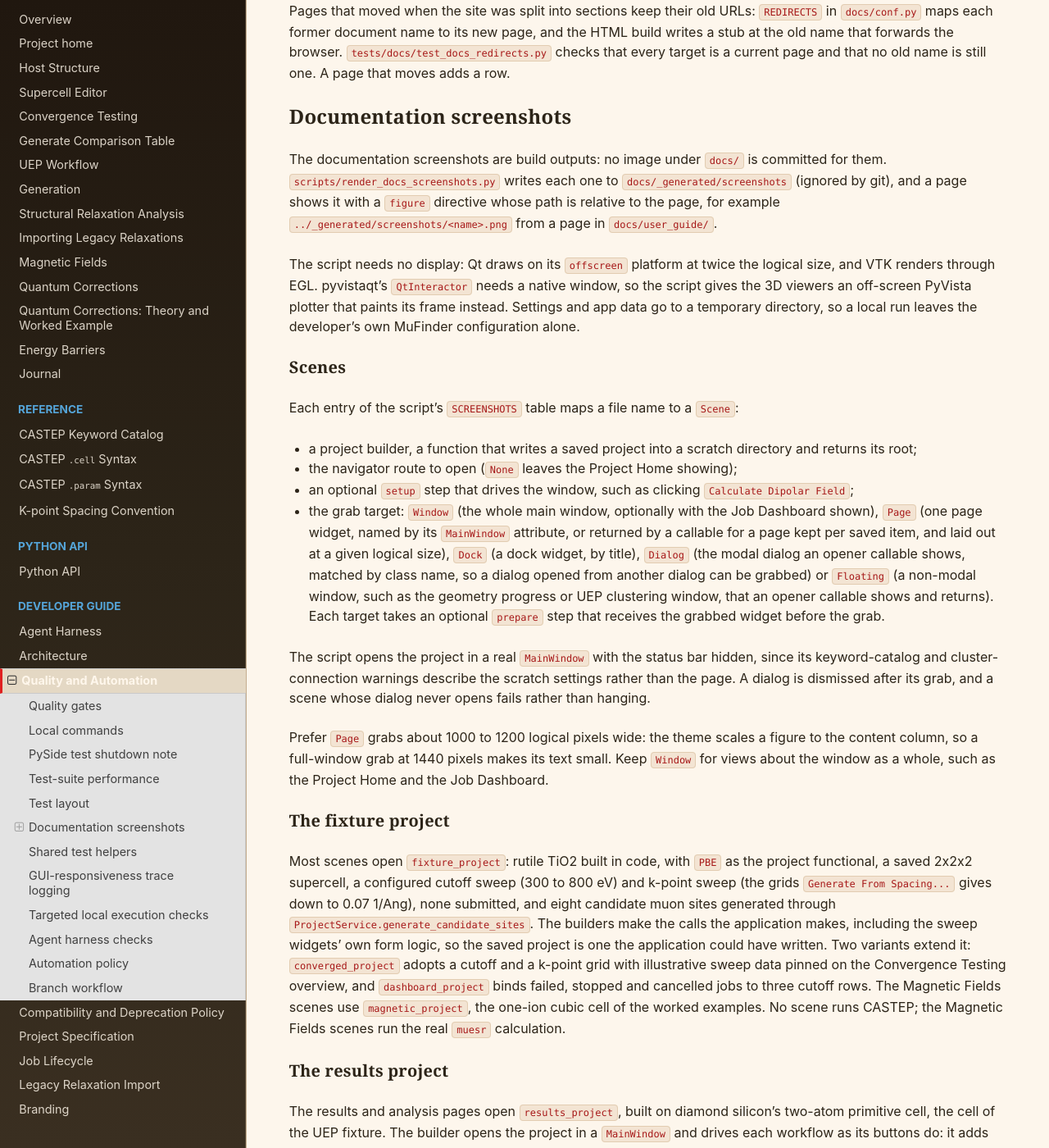
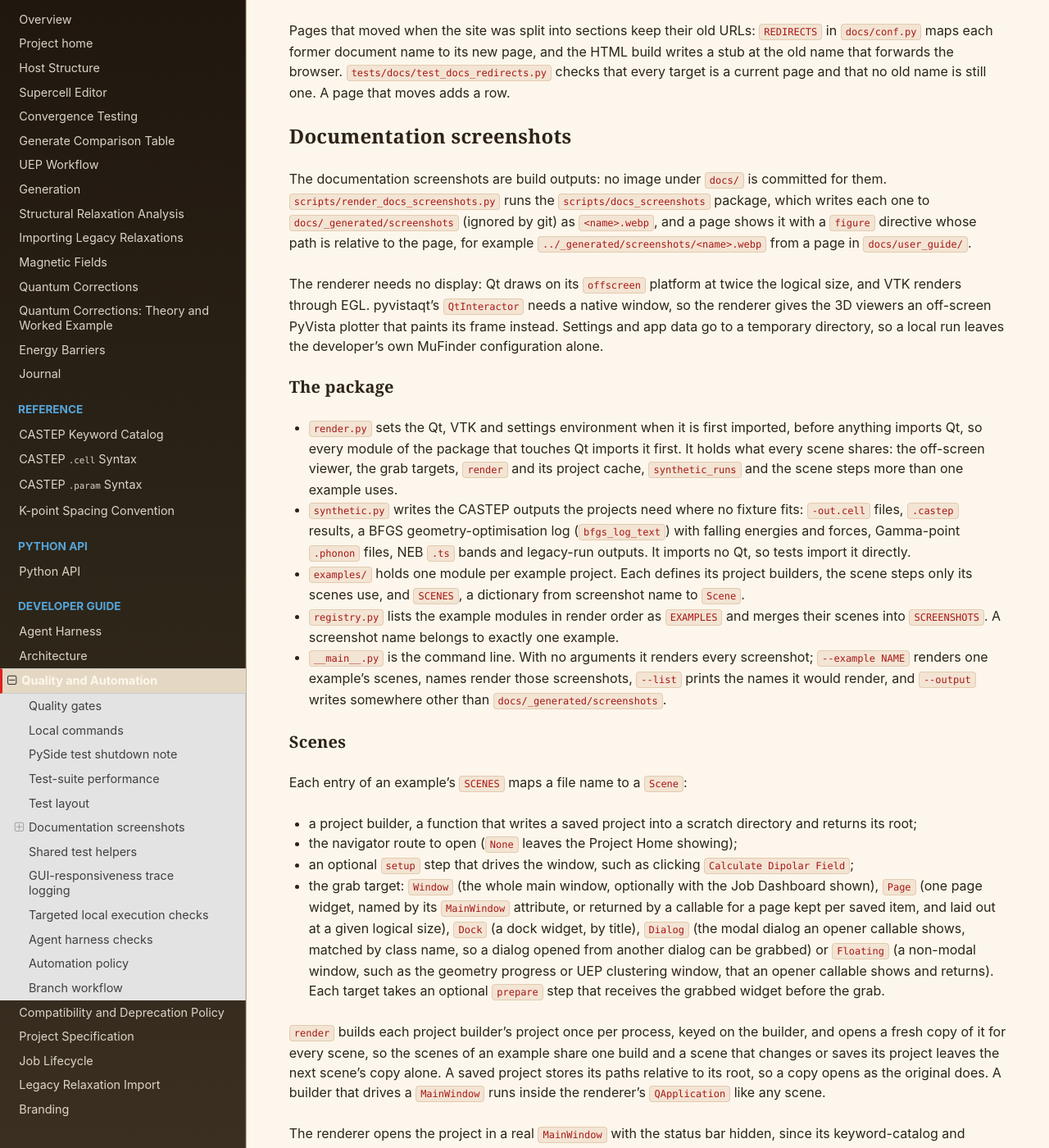
Before and after one commit to BenHuddart/mufinder, a Sphinx documentation site: the page built from docs/quality_and_automation.rst, in a window 1280 px wide and 1400 px high, scrolled down 2815 px. Shown: the whole window at 82% size. Built offline with Sphinx 7.4.7 and the Read the Docs theme 3.1.0, drawn with Linux system fonts in a browser that asks for light colours; some of the changed text lies outside the part shown.

Commit message:
docs: describe the docs_screenshots package, WebP images and the render stamp
Co-Authored-By: Claude Opus 5.5 <noreply@anthropic.com>

```diff
--- a/docs/quality_and_automation.rst
+++ b/docs/quality_and_automation.rst
@@ -38,8 +38,9 @@ README, the pull-request template and CI refer to its targets. Pass
 - ``make harness`` runs the agent-harness structural tests.
 - ``make screenshots`` renders the documentation screenshots into
   ``docs/_generated/screenshots`` (see `Documentation screenshots`_).
-- ``make docs`` renders the screenshots, then builds this Sphinx site with
-  warnings treated as errors.
+- ``make docs`` renders the screenshots when they are out of date (see `When
+  the renderer runs`_), then builds this Sphinx site with warnings treated as
+  errors.
 - ``make lint`` runs ``ruff check`` over ``src``, ``tests``, ``scripts`` and the API example scripts in ``docs/api/examples``.
 - ``make quality`` runs ``lint``, ``test`` and ``docs``, the gates CI enforces.
 
@@ -155,23 +156,48 @@ Documentation screenshots
 -------------------------
 
 The documentation screenshots are build outputs: no image under ``docs/`` is
-committed for them. ``scripts/render_docs_screenshots.py`` writes each one to
-``docs/_generated/screenshots`` (ignored by git), and a page shows it with a
-``figure`` directive whose path is relative to the page, for example
-``../_generated/screenshots/<name>.png`` from a page in ``docs/user_guide/``.
+committed for them. ``scripts/render_docs_screenshots.py`` runs the
+``scripts/docs_screenshots`` package, which writes each one to
+``docs/_generated/screenshots`` (ignored by git) as ``<name>.webp``, and a page
+shows it with a ``figure`` directive whose path is relative to the page, for
+example ``../_generated/screenshots/<name>.webp`` from a page in
+``docs/user_guide/``.
 
-The script needs no display: Qt draws on its ``offscreen`` platform at twice
+The renderer needs no display: Qt draws on its ``offscreen`` platform at twice
 the logical size, and VTK renders through EGL. pyvistaqt's ``QtInteractor``
-needs a native window, so the script gives the 3D viewers an off-screen
+needs a native window, so the renderer gives the 3D viewers an off-screen
 PyVista plotter that paints its frame instead. Settings and app data go to a
 temporary directory, so a local run leaves the developer's own MuFinder
 configuration alone.
 
+The package
+~~~~~~~~~~~
+
+- ``render.py`` sets the Qt, VTK and settings environment when it is first
+  imported, before anything imports Qt, so every module of the package that
+  touches Qt imports it first. It holds what every scene shares: the
+  off-screen viewer, the grab targets, ``render`` and its project cache,
+  ``synthetic_runs`` and the scene steps more than one example uses.
+- ``synthetic.py`` writes the CASTEP outputs the projects need where no
+  fixture fits: ``-out.cell`` files, ``.castep`` results, a BFGS
+  geometry-optimisation log (``bfgs_log_text``) with falling energies and
+  forces, Gamma-point ``.phonon`` files, NEB ``.ts`` bands and legacy-run
+  outputs. It imports no Qt, so tests import it directly.
+- ``examples/`` holds one module per example project. Each defines its
+  project builders, the scene steps only its scenes use, and ``SCENES``, a
+  dictionary from screenshot name to ``Scene``.
+- ``registry.py`` lists the example modules in render order as ``EXAMPLES``
+  and merges their scenes into ``SCREENSHOTS``. A screenshot name belongs to
+  exactly one example.
+- ``__main__.py`` is the command line. With no arguments it renders every
+  screenshot; ``--example NAME`` renders one example's scenes, names render
+  those screenshots, ``--list`` prints the names it would render, and
+  ``--output`` writes somewhere other than ``docs/_generated/screenshots``.
+
 Scenes
 ~~~~~~
 
-Each entry of the script's ``SCREENSHOTS`` table maps a file name to a
-``Scene``:
+Each entry of an example's ``SCENES`` maps a file name to a ``Scene``:
 
 - a project builder, a function that writes a saved project into a scratch
   directory and returns its root;
@@ -189,45 +215,75 @@ Each entry of the script's ``SCREENSHOTS`` table maps a file name to a
   takes an optional ``prepare`` step that receives the grabbed widget before
   the grab.
 
-The script opens the project in a real ``MainWindow`` with the status bar
+``render`` builds each project builder's project once per process, keyed on
+the builder, and opens a fresh copy of it for every scene, so the scenes of an
+example share one build and a scene that changes or saves its project leaves
+the next scene's copy alone. A saved project stores its paths relative to its
+root, so a copy opens as the original does. A builder that drives a
+``MainWindow`` runs inside the renderer's ``QApplication`` like any scene.
+
+The renderer opens the project in a real ``MainWindow`` with the status bar
 hidden, since its keyword-catalog and cluster-connection warnings describe the
 scratch settings rather than the page. A dialog is dismissed after its grab,
-and a scene whose dialog never opens fails rather than hanging.
+and a scene whose dialog never opens fails rather than hanging. Each window is
+deleted once its scene is saved, so the next window's style sheet is not slowed
+by widgets that are no longer shown.
 
 Prefer ``Page`` grabs about 1000 to 1200 logical pixels wide: the theme scales
 a figure to the content column, so a full-window grab at 1440 pixels makes its
 text small. Keep ``Window`` for views about the window as a whole, such as the
 Project Home and the Job Dashboard.
 
-The fixture project
+Images
+~~~~~~
+
+Each grab is written as lossless WebP (Qt's WebP writer at quality 100), so
+the decoded pixels are exactly those grabbed, at about half the size of a PNG.
+A ``build-finished`` hook in ``docs/conf.py`` post-processes the HTML pages:
+every WebP image under ``_images/`` gets ``loading="lazy"`` and
+``decoding="async"``, and, unless its figure sets a ``:width:`` or
+``:height:``, explicit ``width`` and ``height`` attributes in CSS pixels, half
+the file's pixel size. The browser reserves each screenshot's space before it
+loads and fetches only the screenshots near the viewport; the theme's
+``max-width: 100%`` and ``height: auto`` still scale an image down to the
+content column. Other images are left alone.
+
+The rutile example
+~~~~~~~~~~~~~~~~~~
+
+``examples/rutile.py`` holds the getting-started and setup scenes. Most open
+``fixture_project``: rutile TiO2 built in code, with ``PBE`` as the project
+functional, a saved 2x2x2 supercell, a configured cutoff sweep (300 to 800 eV)
+and k-point sweep (the grids ``Generate From Spacing...`` gives down to 0.07
+1/Ang), none submitted, and eight candidate muon sites generated through
+``ProjectService.generate_candidate_sites``. The builders make the calls the
+application makes, including the sweep widgets' own form logic, so the saved
+project is one the application could have written. Two variants extend it:
+``converged_project`` adopts a cutoff and a k-point grid with illustrative
+sweep data pinned on the Convergence Testing overview, and
+``dashboard_project`` binds failed, stopped and cancelled jobs to three cutoff
+rows. No scene runs CASTEP.
+
+The magnetic example
+~~~~~~~~~~~~~~~~~~~~
+
+``examples/magnetic.py`` holds the Magnetic Fields scenes. Each builder from
+``magnetic_project`` saves the one-ion cubic cell of the worked examples with
+a magnetic model and a Magnetic Fields form; the scenes run the real
+``muesr`` calculation.
+
+The silicon example
 ~~~~~~~~~~~~~~~~~~~
 
-Most scenes open ``fixture_project``: rutile TiO2 built in code, with ``PBE``
-as the project functional, a saved 2x2x2 supercell, a configured cutoff sweep
-(300 to 800 eV) and k-point sweep (the grids ``Generate From Spacing...``
-gives down to 0.07 1/Ang), none submitted, and eight candidate muon sites
-generated through ``ProjectService.generate_candidate_sites``. The builders
-make the calls the application makes, including the sweep widgets' own form
-logic, so the saved project is one the application could have written. Two
-variants extend it: ``converged_project`` adopts a cutoff and a k-point grid
-with illustrative sweep data pinned on the Convergence Testing overview, and
-``dashboard_project`` binds failed, stopped and cancelled jobs to three cutoff
-rows. The Magnetic Fields scenes use ``magnetic_project``, the one-ion cubic
-cell of the worked examples. No scene runs CASTEP; the Magnetic Fields scenes
-run the real ``muesr`` calculation.
-
-The results project
-~~~~~~~~~~~~~~~~~~~
-
-The results and analysis pages open ``results_project``, built on diamond
-silicon's two-atom primitive cell, the cell of the UEP fixture. The builder
-opens the project in a ``MainWindow`` and drives each workflow as its buttons
-do: it adds and runs a pristine relaxation and a UEP source row, stages five
-manual candidate sites as positive-muon relaxations in a saved 2x2x2
-supercell, creates, clusters and pins an analysis workspace, runs the phonon
-job of the lowest Quantum Corrections site, and generates the
-bond-centre to tetrahedral paths on the Energy Barriers page and runs an NEB
-band along the first. Jobs are submitted through
+``examples/silicon.py`` holds the results and analysis scenes, which open
+``results_project``, built on diamond silicon's two-atom primitive cell, the
+cell of the UEP fixture. The builder opens the project in a ``MainWindow`` and
+drives each workflow as its buttons do: it adds and runs a pristine relaxation
+and a UEP source row, stages five manual candidate sites as positive-muon
+relaxations in a saved 2x2x2 supercell, creates, clusters and pins an analysis
+workspace, runs the phonon job of the lowest Quantum Corrections site, and
+generates the bond-centre to tetrahedral paths on the Energy Barriers page and
+runs an NEB band along the first. Jobs are submitted through
 ``JobExecutionController.submit_local_jobs`` with a local runner whose
 ``submit`` writes the job's CASTEP outputs into its directory instead of
 starting CASTEP; each job is then finished through the window's local-runner
@@ -240,9 +296,9 @@ The outputs come from the synthetic test fixtures where one fits:
 UEP source job, and ``tests/fixtures/geometry/Si2_bfgs.castep`` for the
 pristine relaxation, whose relaxed cell is read from the output's final
 configuration. No fixture holds a muon relaxation, a phonon run of a
-muoniated cell or a silicon NEB band, so the script writes those in CASTEP's
-file shapes with illustrative numbers: each muon start relaxes to its nearest
-bond-centre or tetrahedral site, the phonon run reports close to its
+muoniated cell or a silicon NEB band, so ``synthetic.py`` writes those in
+CASTEP's file shapes with illustrative numbers: each muon start relaxes to its
+nearest bond-centre or tetrahedral site, the phonon run reports close to its
 relaxation's energy with one mode per atom and axis, the muon's three the
 highest, and the NEB ``.ts`` band follows the job's own reactant, intermediate
 and product cells. The pages that show these numbers say in their captions
@@ -263,22 +319,45 @@ The Quantum Corrections phonon analysis window has no screenshot: no fixture
 holds a ``.phonon`` output, and a phonon spectrum for the muoniated cell would
 be invented physics.
 
+When the renderer runs
+~~~~~~~~~~~~~~~~~~~~~~
+
+``make screenshots`` always renders every screenshot. A full render ends by
+touching ``docs/_generated/screenshots/.stamp``; a render of named screenshots
+or of one example does not, and neither does a render that fails. ``make
+docs`` depends on the stamp, and the stamp on every file of
+``scripts/docs_screenshots``, ``scripts/render_docs_screenshots.py``,
+``src/mufinder`` and the two fixture directories the silicon example reads,
+so ``make docs`` renders only when one of them is newer than the stamp, and a
+fresh checkout, such as a CI runner, renders once. Delete the stamp to force a
+render from ``make docs``.
+
 Adding a screenshot
 ~~~~~~~~~~~~~~~~~~~
 
-1. Add an entry to ``SCREENSHOTS``, reusing a project builder and the
-   ``setup`` and ``prepare`` steps where they fit.
-2. Render it alone, ``python scripts/render_docs_screenshots.py <name>`` (``--list``
-   prints the names), and look at the image: it must not show an error, an
-   empty table or a clipped control.
+1. Add an entry to the ``SCENES`` of the example whose project it shows,
+   reusing its project builders and the ``setup`` and ``prepare`` steps
+   where they fit. A screenshot that needs a new project adds a builder to
+   that example; one that needs a new kind of host adds an example module and
+   lists it in ``registry.py``.
+2. Render it alone, ``python scripts/render_docs_screenshots.py <name>``
+   (``--list`` prints the names), and look at the image: it must not show an
+   error, an empty table or a clipped control.
 3. Reference it from a page with a ``figure`` directive, an ``:alt:`` text and
    a one-line caption.
 
-``tests/docs/test_docs_screenshots.py`` reads the ``SCREENSHOTS`` keys from the
-script's source and fails if a page references an image the script does not
-render, or the script renders one no page uses. It then renders each
-referenced screenshot in its own process, with its own timeout, so
-``pytest-xdist`` spreads the renders across workers.
+``tests/docs/test_docs_screenshots.py`` runs the renderer in subprocesses,
+since importing ``render.py`` configures Qt and VTK for the whole process. It
+reads the registry's names with ``--list`` and fails if a page references an
+image the registry does not render, the registry renders one no page uses, or
+an example module under ``examples/`` is missing from the registry. It then
+renders each example with ``--example`` in its own process, with a timeout
+proportional to its scene count, so each example's projects are built once
+and ``pytest-xdist`` spreads the examples across workers.
+``tests/docs/test_docs_synthetic.py`` reads the ``synthetic.py`` outputs back
+through the application's CASTEP and geometry-progress parsers, and
+``tests/docs/test_docs_images.py`` builds a one-page Sphinx project with the
+``docs/conf.py`` image hook and checks the attributes it writes.
 
 Shared test helpers
 -------------------
@@ -423,8 +502,8 @@ continuous integration and tag-driven publishing:
     ``make coverage`` in the required ``tests`` job, which combines the shards'
     coverage data and enforces the threshold. ``tests`` fails if any shard
     fails.
-  - ``make docs``: the screenshots, then the ``sphinx`` HTML build with ``-W``
-    enabled. The job uploads nothing.
+  - ``make docs``: the screenshots, rendered once on the fresh runner, then
+    the ``sphinx`` HTML build with ``-W`` enabled. The job uploads nothing.
 
 - ``Preview Build`` is a manual GitHub Actions workflow that builds Windows
   and macOS artifacts from any branch, tag, or SHA without publishing a release
```
